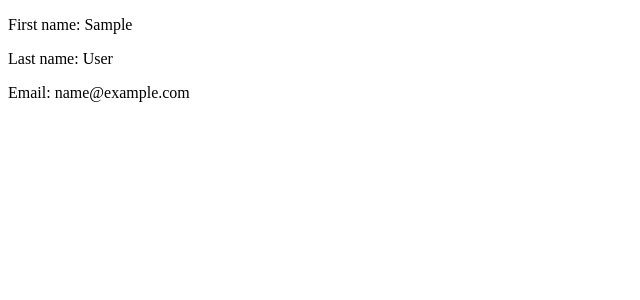
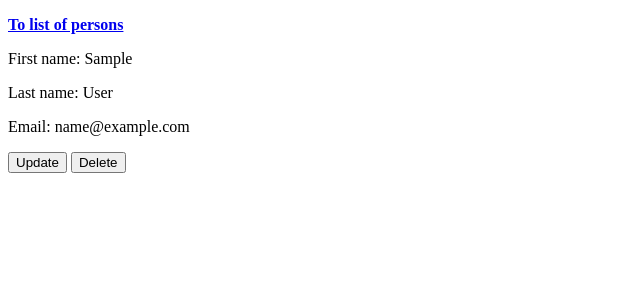
Before and after one commit to Beefsteeeak/hillel_hw3, a Django app: page /personbase/detail/1/ in a window 1280 px wide. Shown: the top 300 px of the page, without its empty margins (0-640 px from the left). Run offline with Django 3.2, Linux system fonts and the light colour scheme; tables that the repository leaves empty hold one stand-in row (values such as "Sample post").

Commit message:
template changes

```diff
--- a/personbase/templates/personbase/base.html
+++ b/personbase/templates/personbase/base.html
@@ -7,7 +7,7 @@
 <body>
 
 {% if messages %}
-<ul class="messages">
+<ul class="messages" align="center" style="background-color: chartreuse">
     {% for message in messages %}
     <li{% if message.tags %} class="{{ message.tags }}"{% endif %}>
         {% if message.level == DEFAULT_MESSAGE_LEVELS.ERROR %}Important: {% endif %}
--- a/personbase/templates/personbase/person_confirm_delete.html
+++ b/personbase/templates/personbase/person_confirm_delete.html
@@ -3,6 +3,8 @@
 {% block title %}Confirm delete{% endblock %}
 
 {% block content %}
+
+    <p><strong><a href="{% url 'personbase:detail' pk=object.pk %}">To person detail</a></strong></p>
 
     <form method="post">
         {% csrf_token %}
--- a/personbase/templates/personbase/person_create_form.html
+++ b/personbase/templates/personbase/person_create_form.html
@@ -3,6 +3,8 @@
 {% block title %}Create person{% endblock %}
 
 {% block content %}
+
+    <p><strong><a href="{% url 'personbase:list' %}">To list of persons</a></strong></p>
 
     <form method="post">
         {% csrf_token %}
--- a/personbase/templates/personbase/person_detail.html
+++ b/personbase/templates/personbase/person_detail.html
@@ -4,8 +4,21 @@
 
 {% block content %}
 
+    <p><strong><a href="{% url 'personbase:list' %}">To list of persons</a></strong></p>
+
     <p>First name: {{ object.first_name }}</p>
     <p>Last name: {{ object.last_name }}</p>
     <p>Email: {{ object.email }}</p>
 
+    <div class="person actions">
+        <form action="{% url 'personbase:update' pk=object.pk %}" style="display: inline-block">
+            {% csrf_token %}
+            <input type="submit" value="Update">
+        </form>
+        <form action="{% url 'personbase:delete' pk=object.pk %}" style="display: inline-block">
+            {% csrf_token %}
+            <input type="submit" value="Delete">
+        </form>
+    </div>
+
 {% endblock %}
--- a/personbase/templates/personbase/person_update_form.html
+++ b/personbase/templates/personbase/person_update_form.html
@@ -3,6 +3,8 @@
 {% block title %}Update person{% endblock %}
 
 {% block content %}
+
+    <p><strong><a href="{% url 'personbase:detail' pk=object.pk %}">To person detail</a></strong></p>
 
     <form method="post">
         {% csrf_token %}
```
Also changed, not shown: personbase/templates/personbase/person_list.html (+10 -1 lines).
